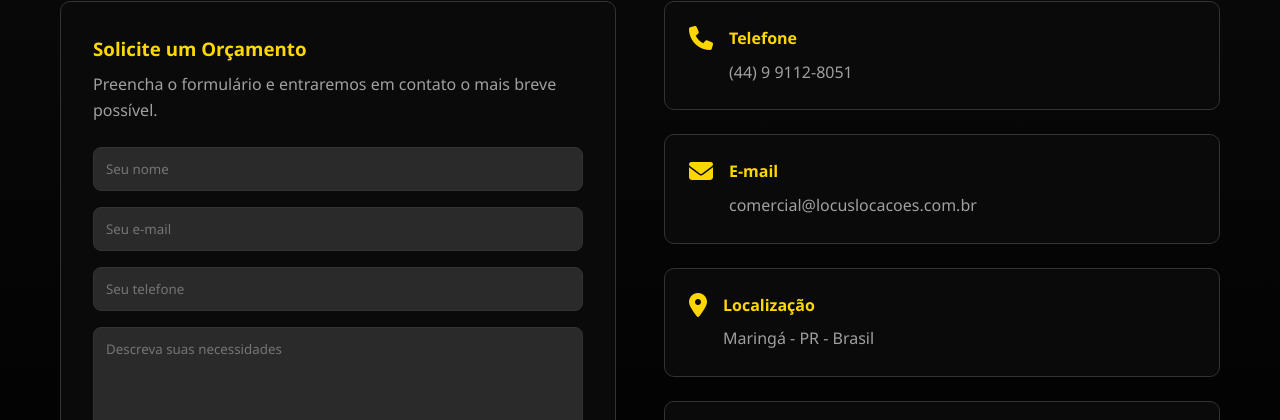
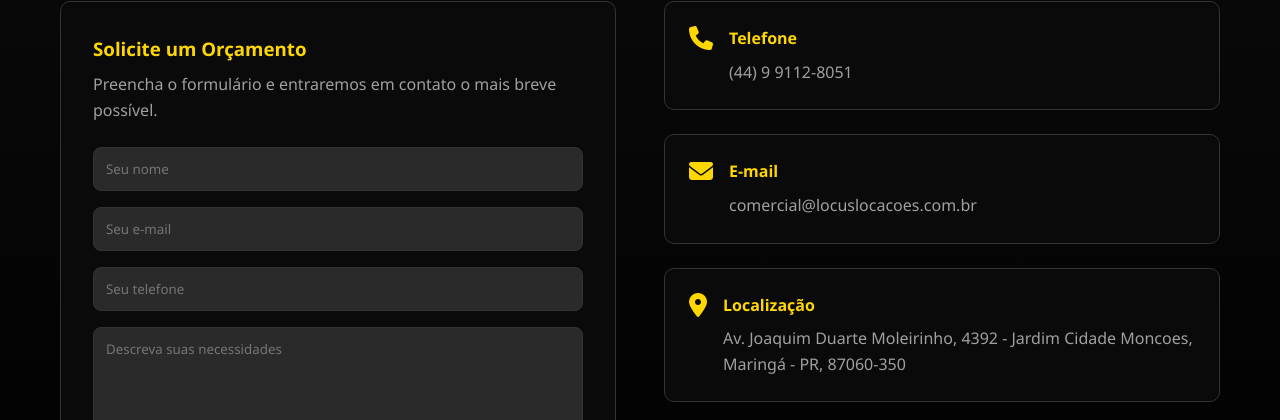
Before and after one commit to 1Hoooky/locus-site, a plain HTML site: page index.html in a window 1280 px wide. Shown: the part 3948-4368 px from the top of the page. Drawn offline with Linux system fonts and the light colour scheme.

Commit message:
change loc

```diff
--- a/index.html
+++ b/index.html
@@ -287,7 +287,7 @@
                         <i class="fas fa-map-marker-alt"></i>
                         <div>
                             <h4>Localização</h4>
-                            <p>Maringá - PR - Brasil</p>
+                            <p> Av. Joaquim Duarte Moleirinho, 4392 - Jardim Cidade Moncoes, Maringá - PR, 87060-350</p>
                         </div>
                     </div>
                     <div class="info-card whatsapp-card">
```
